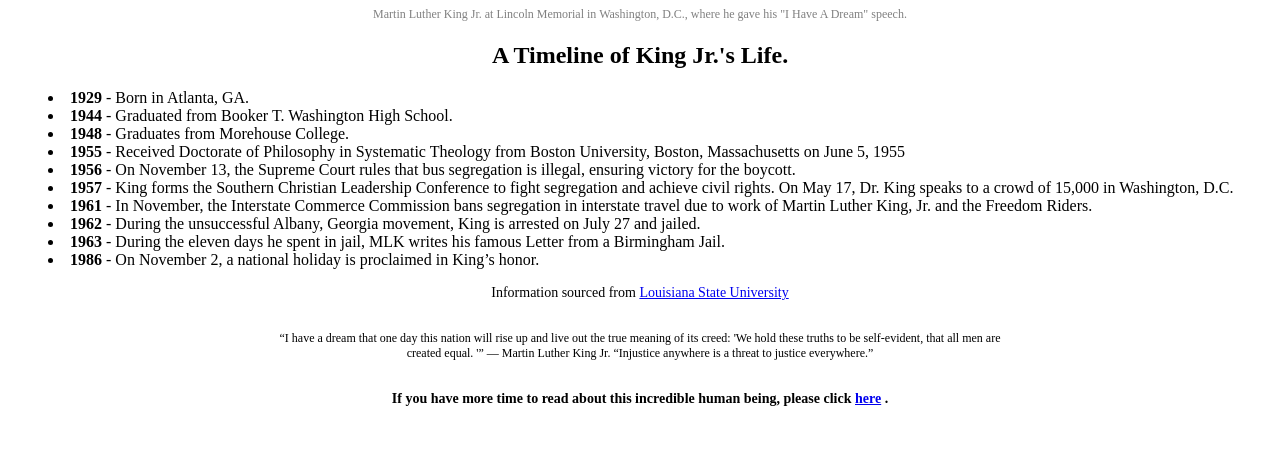
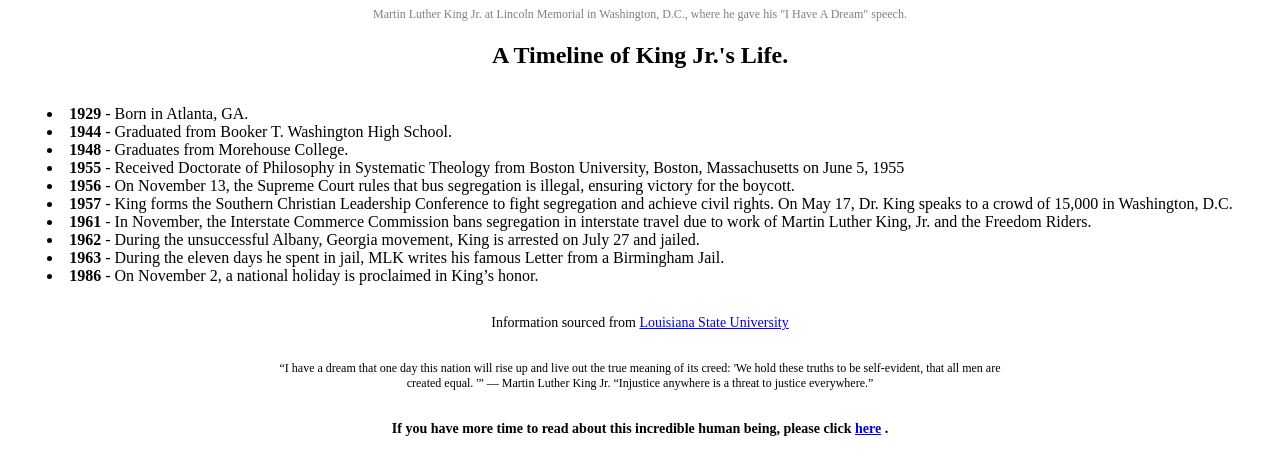
Before and after one commit to ricardoaxelbaeza/Tribute-Page-Martin-Luther-King-Jr.-, a plain HTML site: page index.html in a window 1280 px wide. Shown: the part 617-1074 px from the top of the page. Before the commit the page ends 1044 px from the top, so only its background shows below. Drawn offline with Linux system fonts and the light colour scheme.

Commit message:
Update styles.css
centered dated info

```diff
--- a/styles.css
+++ b/styles.css
@@ -41,6 +41,9 @@ h2{
 
 #tribute-info{
   min-width:500px;
+  text-align:center;
+
+  padding-left:-50px;
 }
 
 .quote-bottom{
@@ -59,8 +62,9 @@ h2{
 
 ul {
   list-style-position: inside;
-  /* display: inline-block; */
+  display: inline-block;
   text-align: left;
+  padding:0 30px;
 }
 
 .center{
@@ -68,6 +72,12 @@ ul {
   margin-left: auto;
   margin-right: auto;
   width: 50%;
+}
+
+
+#citation a{
+  /* text-decoration:none; */
+  color:blue;
 }
 
 .quote-bottom,redirect{
```
